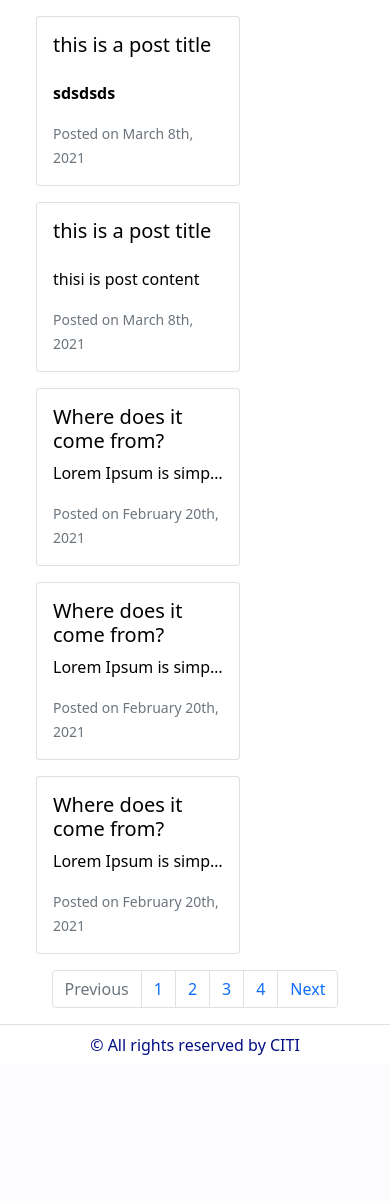
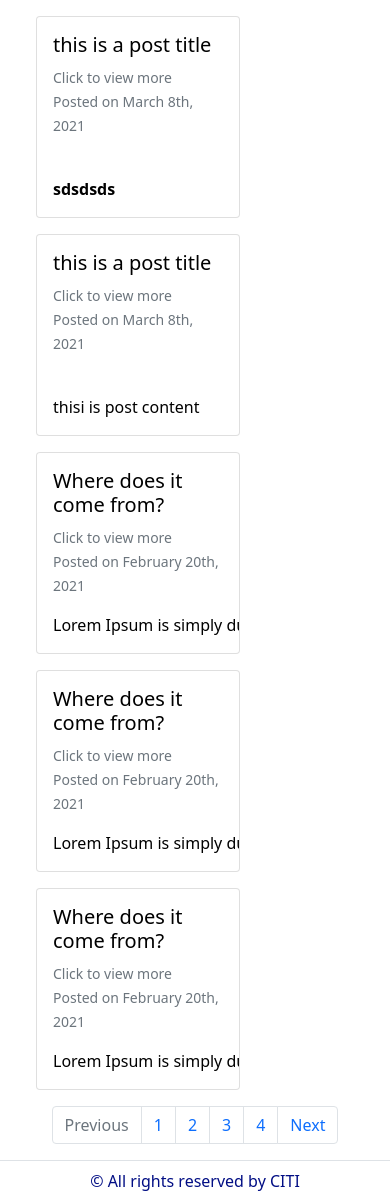
Before and after one commit to arnoldkiirya1/citiblog, a PHP site: page /index.php in a window 390 px wide. Shown: the part 56-1257 px from the top of the page. Before the commit the page ends 1111 px from the top, so only its background shows below. Run offline with PHP 8.4, Linux system fonts and the light colour scheme; data comes from the database, SQL or seed files in the repository; data that the repository does not hold is empty; grey boxes are pictures that could not be loaded.

Commit message:
ignored db file and truncated blog post

```diff
--- a/index.php
+++ b/index.php
@@ -45,15 +45,15 @@ $result=($page-1)*$post_per_page;
 <div class="card mb-3" style="max-width: 800px;">
 <a href="post.php?id=<?=$post['id']?>" style="text-decoration:none;color:black">
             <div class="row g-0">
-              <div class="col-md-5" style="background-image: url('images/<?=getPostThumb($db,$post['id'])?>');background-repeat: no-repeat">
+              <div class="col-md-5" style="background-image: url('images/<?=getPostThumb($db,$post['id'])?>');background-repeat: no-repeat;">
                 <!-- <img src=""> -->
               </div>
-              <div class="col-md-7">
-                <div class="card-body">
+              <div class="col-md-7" style="Overflow:hidden; max-height: 200px; text-overflow: ellipsis; display: block">
+                <div class="card-body" style="text-overflow: ellipsis; display: block">
                   <h5 class="card-title"><?=$post['title']?></h5>
-
-                  <p class="card-text text-truncate"><?=$post['content']?></p>
-                  <p class="card-text"><small class="text-muted">Posted on <?=date('F jS, Y',strtotime($post['created_at']))?></small></p>
+                  <small class="text-muted" style="color:blue">Click to view more</small>
+                  <p class="card-text" style="position: relative !important"><small class="text-muted">Posted on <?=date('F jS, Y',strtotime($post['created_at']))?></small></p>
+                  <p class="d-inline-block text-truncate"><?=$post['content']?></p>
                 </div>
               </div>
             </div>
```
Also changed, not shown: images/cets_logo.png (added), images/covid.png (added), images/javascript-logo.png (added), images/mtn.jpeg (added), images/new-year.gif (added), 1 other file.
